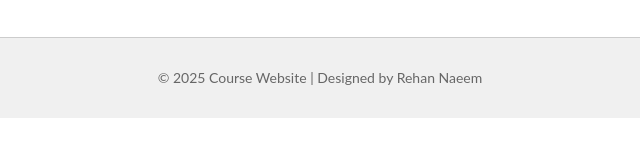
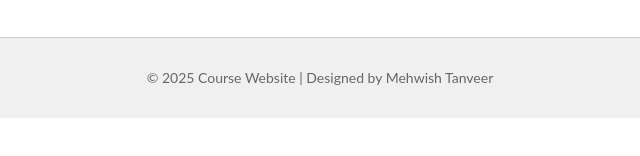
Before and after one commit to mehwishtanveer-design/lgs, a plain HTML site: page schedule.html in a window 1280 px wide. Shown: the part 580-736 px from the top of the page, 320-960 px from the left. Drawn offline with Linux system fonts and the light colour scheme.

Commit message:
Update schedule.html

```diff
--- a/schedule.html
+++ b/schedule.html
@@ -80,7 +80,7 @@
   </main>
 
   <footer class="credits">
-  <p>© 2025 Course Website | Designed by Rehan Naeem</p>
+  <p>© 2025 Course Website | Designed by Mehwish Tanveer</p>
   </footer>
 <!-- JavaScript for menu toggle -->
   <script>
```
